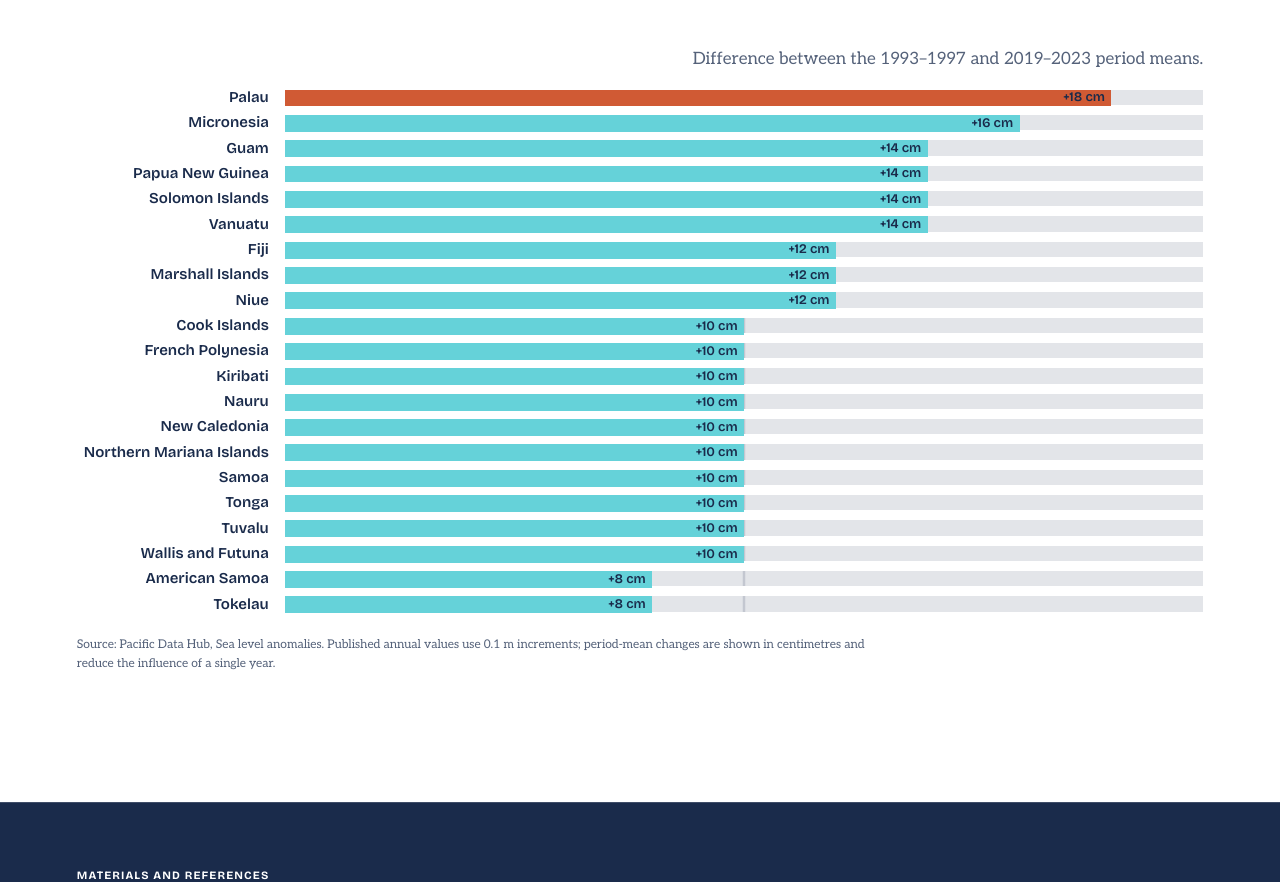
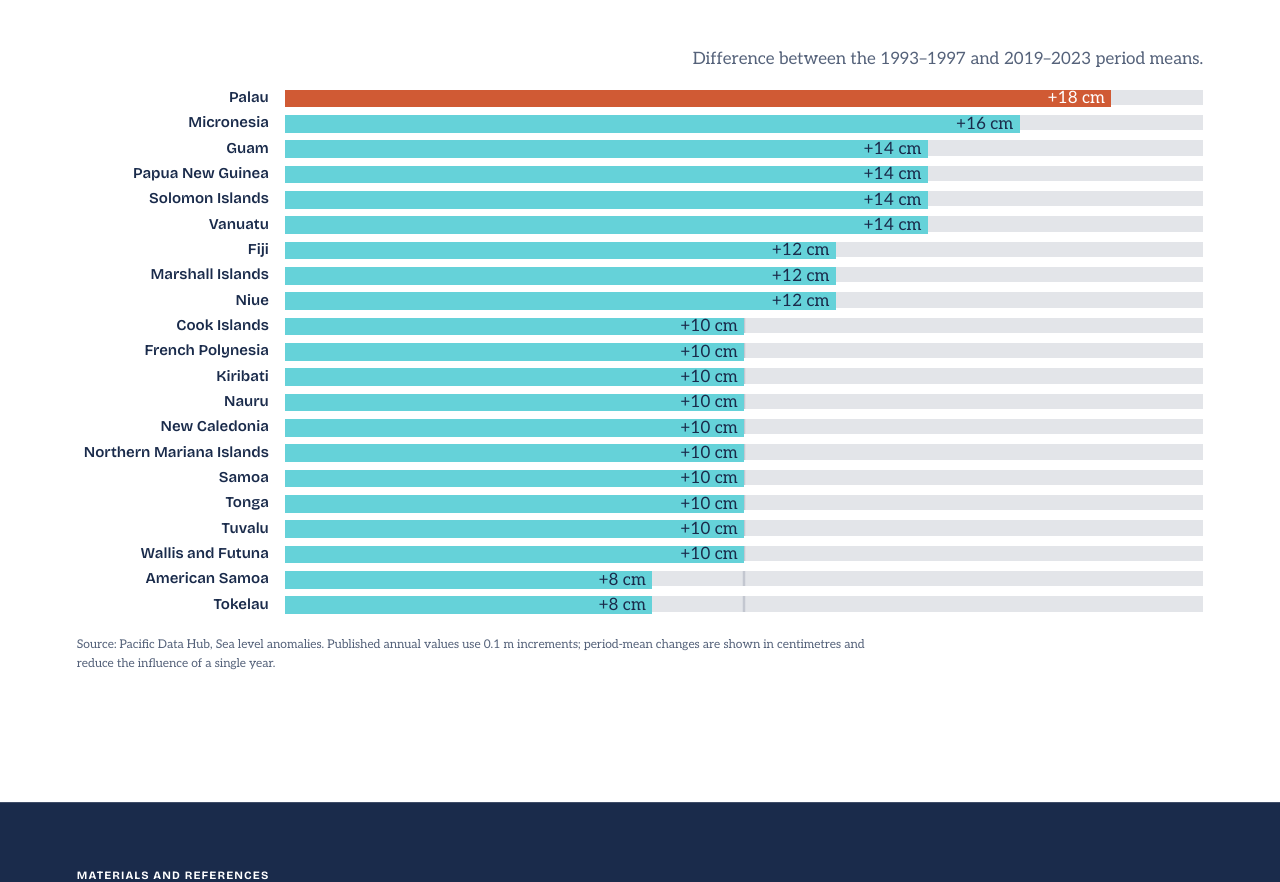
Before and after one commit to JosephBARBIERDARNAL/pacific-dataviz-challenge, a React (Vite) app: page / in a window 1280 px wide. Shown: the part 4715-5597 px from the top of the page. Built offline with nearby package versions, Linux system fonts and the light colour scheme.

Commit message:
autopush

```diff
--- a/src/components/CountryChangeChart.tsx
+++ b/src/components/CountryChangeChart.tsx
@@ -78,7 +78,9 @@ export function CountryChangeChart({ data }: CountryChangeChartProps) {
                     width: `${Math.min(100, (toCentimeters(datum.rise) / CHART_MAX_CM) * 100)}%`,
                   }}
                 >
-                  <span className="country-value">
+                  <span
+                    className={`country-bar${index === 0 ? "country-value country-value-white" : "country-value"}`}
+                  >
                     +{toCentimeters(datum.rise)} cm
                   </span>
                 </span>
--- a/src/styles.css
+++ b/src/styles.css
@@ -242,11 +242,15 @@ a:focus-visible {
 
 .country-value {
   font-family: var(--heading);
-  font-size: 0.82rem;
+  font-size: 0.7rem;
   font-weight: 600;
   color: var(--navy);
   line-height: 1;
   white-space: nowrap;
+}
+
+.country-value-white {
+  color: white;
 }
 
 .country-name {
@@ -273,7 +277,7 @@ a:focus-visible {
 
 .country-bar {
   display: flex;
-  height: 110%;
+  height: 115%;
   padding-right: 0.4rem;
   justify-content: flex-end;
   align-items: center;
```
